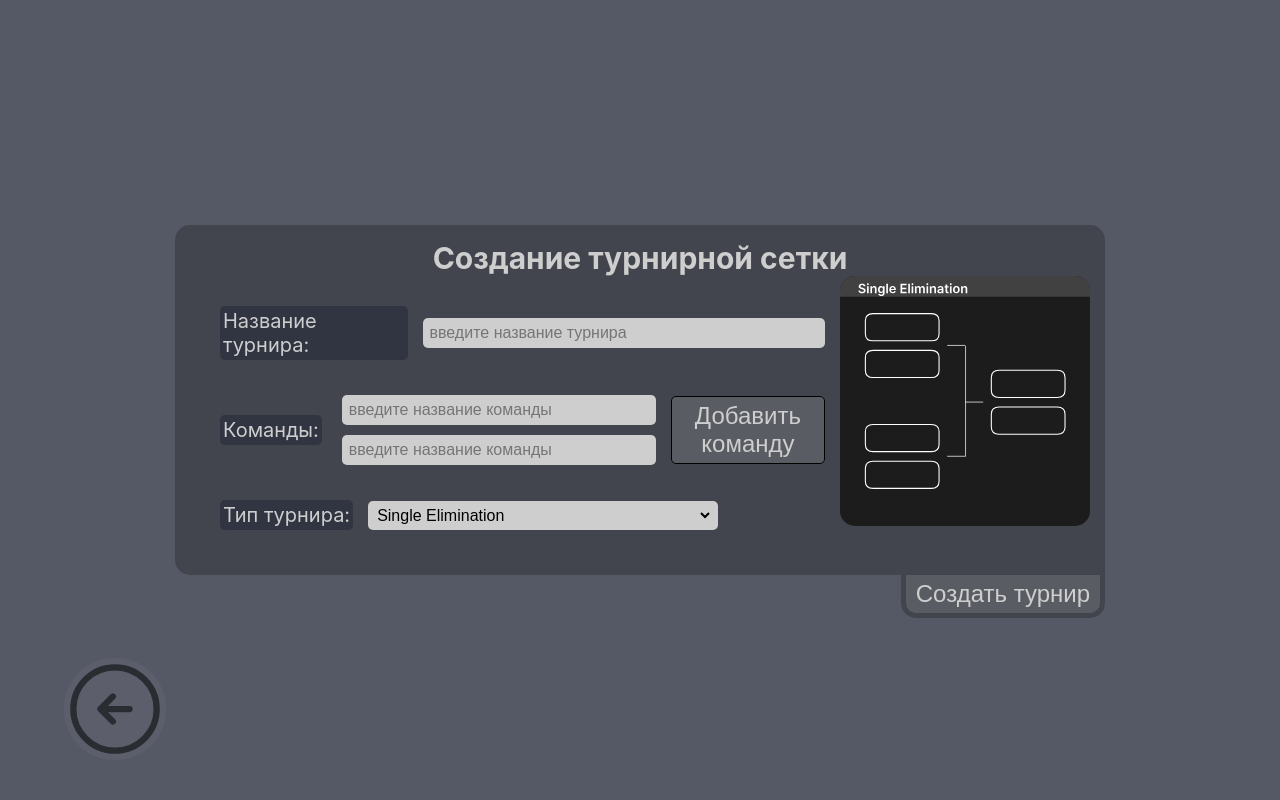
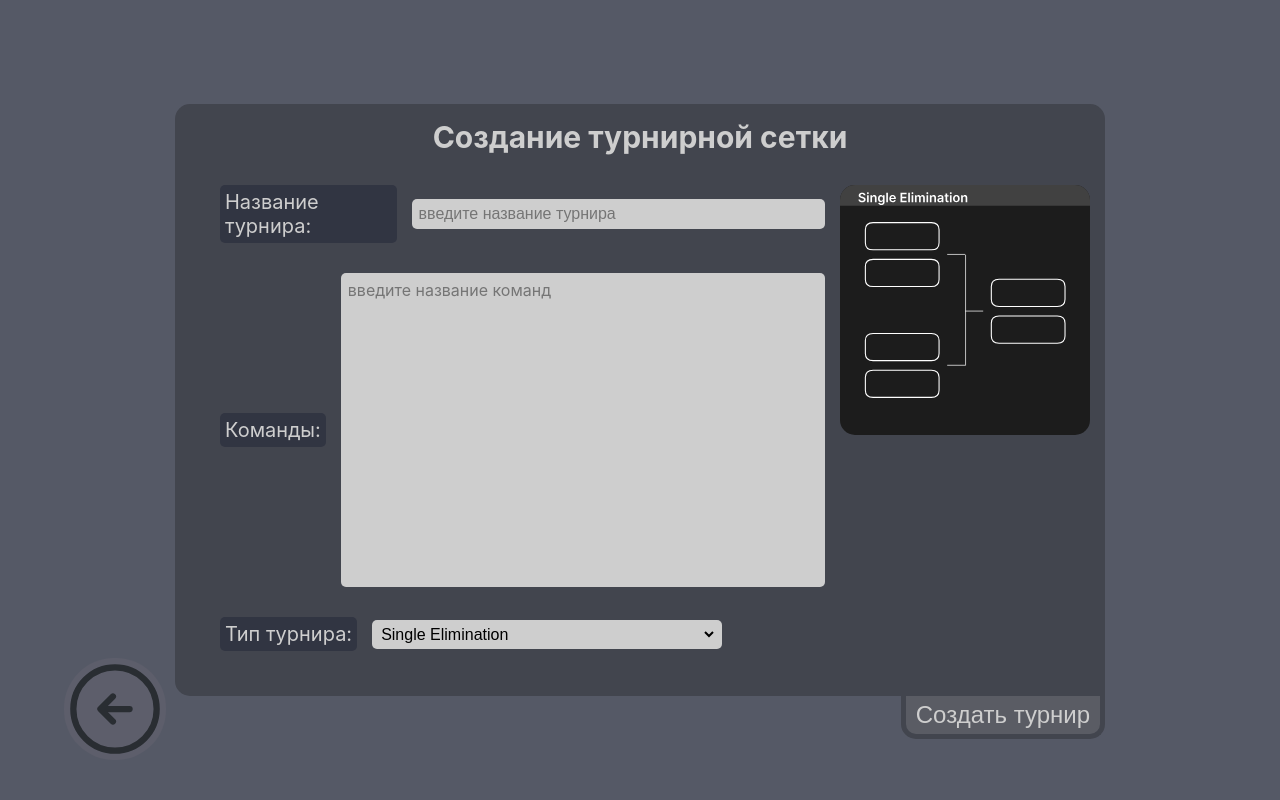
Before and after one commit to Pirantel23/TournamentGenerator, a Django app: page /tournament/create/ in a window 1280 px wide. Run offline with Django 4.2, Linux system fonts and the light colour scheme.

Commit message:
fixed tournament-container

```diff
--- a/static/script.js
+++ b/static/script.js
@@ -68,20 +68,18 @@ document.addEventListener("DOMContentLoaded", function() {
     }
 });
 
-
-function addTeam() {
-    const tournamentField = document.getElementById('tournament-teams-container');
-    const newInput = document.createElement('input');
-    newInput.placeholder = "введите название команды";
-    newInput.type = 'text';
-    newInput.name = 'team';
-    newInput.classList.add('tournament-teams');
-    newInput.autocomplete = 'off';
-    newInput.required = true;
-
-    tournamentField.appendChild(newInput);
+function charCounter(){
+    document.getElementById('teamNames').addEventListener('input', function() {
+        const lines = this.value.split('\n');
+        for (let i = 0; i < lines.length; i++) {
+            if (lines[i].length > 50) {
+                lines[i] = lines[i].substring(0, 50);
+            }
+        }
+        this.value = lines.join('\n');
+    });
 }
-
+charCounter();
 
 function changeImage() {
     const tournamentType = document.querySelector('.tournament-type').value;
@@ -100,17 +98,3 @@ function changeImage() {
     imageContainer.appendChild(image);
 }
 changeImage();
-
-
-function collectTeams() {
-    const teamInputs = document.querySelectorAll('.tournament-teams');
-    const teams = [];
-
-    teamInputs.forEach(input => {
-        if (input.value.trim() !== '') {
-            teams.push(input.value.trim());
-        }
-    });
-
-    document.getElementById('teams').value = JSON.stringify(teams);
-}
--- a/static/styles.css
+++ b/static/styles.css
@@ -54,7 +54,7 @@
 .login-button {
     margin-right: 30px;
     padding: 5px 45px;
-    font-size: 42px;
+    font-size: 36px;
     background-color: #979797;
     color: #ffffff;
     border-radius: 5px;
@@ -98,8 +98,10 @@
     margin: 5px;
     overflow: hidden;
     text-overflow: ellipsis;
-    font-size: 20px;
+    font-size: 36px;
     white-space: nowrap;
+    display: flex;
+    justify-content: center;
 }
 
 .user-avatar {
@@ -337,33 +339,32 @@ ul {
 .create-tournament-field label{
     background: #313542;
     border-radius: 5px;
-    padding: 3px;
+    padding: 5px;
     margin-right: 15px;
     max-width: 30%;
 }
 
 .create-tournament-field .tournament-name {
-    width: calc(70% - 30px);
     align-items: center;
     font-size: 80%;
     border: 5px solid transparent;
     border-radius: 5px;
     background: #cecece;
-}
+    width: 50ch;
 
-.tournament-teams-container {
-    display: flex;
-    flex-direction: column;
 }
 
 
 .create-tournament-field .tournament-teams {
-    width: 300px;
+    font-family: 'Inter', sans-serif;
+    width: 100%;
+    height: 300px;
     font-size: 80%;
     border: 5px solid transparent;
     border-radius: 5px;
-    margin: 5px;
     background: #cecece;
+    resize: none;
+    white-space: nowrap;
 
 }
 
@@ -406,7 +407,6 @@ ul {
     border: 1px solid black;
     text-decoration: none;
     font-size: 24px;
-
 }
 
 .addTeam-button:hover {
@@ -416,7 +416,7 @@ ul {
 
 
 .image-container img {
-    margin-left: 15px;
+    margin: 30px 0 0 15px;
     width: 250px;
     height: 250px;
     float: right;
--- a/templates/main/page.html
+++ b/templates/main/page.html
@@ -53,15 +53,19 @@
                         <div>{{ tournament.name }}</div>
                     </a>
                 </div>
+                    {% if logged_in %}
                     <img src="/static/delete-button.svg" alt="Delete Button" id="delete-button" class="delete-button">
+                    {% endif %}
                     <!--сделать действие - удаление сетки
                     надо будет сделать проверку на то, что если вошел - можешь создавать сетку, а также удалять
                      ТОЛЬКО свою сетку (или для админа удалять все)-->
                 </li>
             </ul>
             {% endfor %}
+            {% if logged_in %}
             <img src="/static/create-button.svg" alt="Create Button" id="create-button" class="create-button"
                  onclick="window.location.href = '/tournament/create/'">
+            {% endif %}
             <!--надо будет сделать проверку на то, что если вошел - можешь создавать сетку ну и пользоваться чатом-->
         </div>
         <div class="main-page">Не придумал, че здесь написать, но допустим здесь будет написано про то, зачем этот сайт
--- a/templates/tournament/create_tournament.html
+++ b/templates/tournament/create_tournament.html
@@ -10,22 +10,18 @@
 <body class="create-tournament-body">
     <div class="create-tournament-container">
         <h2>Создание турнирной сетки</h2>
-        <form action="/tournament/create/" method="post" onsubmit="collectTeams()">
+        <form action="/tournament/create/" method="post">
             {% csrf_token %}
             <div id="image-container" class="image-container"></div>
 
             <div class="create-tournament-field">
                 <label>Название турнира:</label>
-                <input placeholder="введите название турнира" name="tournament_name" class="tournament-name" autocomplete=off required>
+                <input placeholder="введите название турнира" name="tournament_name" class="tournament-name" maxlength="50" autocomplete=off required>
             </div>
 
             <div class="create-tournament-field">
                 <label>Команды:</label>
-                <div class="tournament-teams-container" id="tournament-teams-container">
-                        <input placeholder="введите название команды" type="text" name="team" class="tournament-teams" autocomplete=off required>
-                        <input placeholder="введите название команды" type="text" name="team" class="tournament-teams" autocomplete=off required>
-                </div>
-                <button type="button" onclick="addTeam()" class="addTeam-button">Добавить команду</button>
+                <textarea id="teamNames" placeholder="введите название команд" name="teams" class="tournament-teams"  autocomplete=off required></textarea>
             </div>
 
             <div class="create-tournament-field">
@@ -35,7 +31,6 @@
                     <option value="double">Double Elimination</option>
                 </select>
             </div>
-            <input type="hidden" name="teams" id="teams">
 
             <button type="submit" class="create-tournament-button">Создать турнир</button>
         </form>
--- a/tournament/views.py
+++ b/tournament/views.py
@@ -12,9 +12,9 @@ def create_tournament(request):
         form = TournamentForm(request.POST)
         if form.is_valid():
             tournament_name = form.cleaned_data['tournament_name']
-            teams_json = form.cleaned_data['teams']
+            teams_str = form.cleaned_data['teams']
             tournament_type = form.cleaned_data['tournament_type']
-            teams = json.loads(teams_json)
+            teams = list({team.strip() for team in teams_str.split('\n') if team.strip()})
 
             # Create Tournament instance
             tournament = Tournament.objects.create(name=tournament_name, tournament_type=tournament_type)
```
Also changed, not shown: tournament/models.py (+4 -4 lines).
